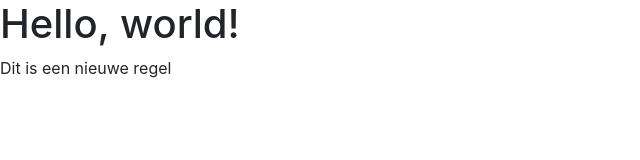
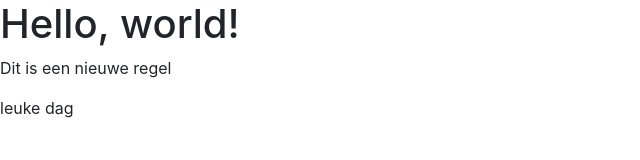
Before and after one commit to Jort2701/AM1A-VEBR-J1-P1-, a plain HTML site: page index.html in a window 1280 px wide. Shown: the full height of the page, 0-640 px from the left. Drawn offline with nearby package versions, Linux system fonts and the light colour scheme.

Commit message:
leuke dag

```diff
--- a/index.html
+++ b/index.html
@@ -13,6 +13,7 @@
 <body>
     <h1>Hello, world!</h1>
     <p>Dit is een nieuwe regel</p>
+    <p>leuke dag</p>
     <!-- Optional JavaScript -->
     <!-- jQuery first, then Popper.js, then Bootstrap JS -->
     <script src="https://code.jquery.com/jquery-3.3.1.slim.min.js" integrity="sha384-q8i/X+965DzO0rT7abK41JStQIAqVgRVzpbzo5smXKp4YfRvH+8abtTE1Pi6jizo" crossorigin="anonymous"></script>
```
